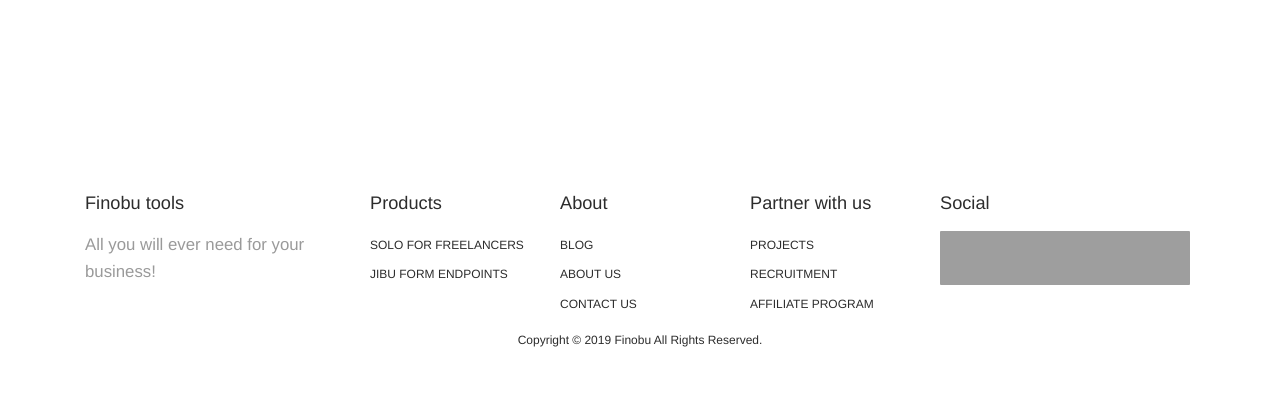
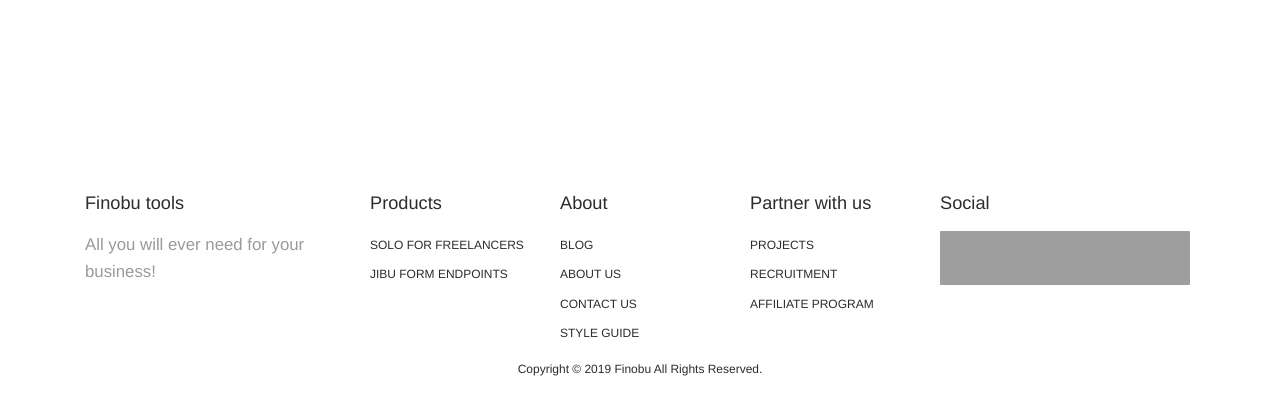
Before and after one commit to nicodemus-opon/finobu, a PHP site: page /beta/index.php in a window 1280 px wide. Shown: the part 442-862 px from the top of the page. Before the commit the page ends 789 px from the top, so only its background shows below. Run offline with PHP 8.4, Linux system fonts and the light colour scheme; some libraries are stand-ins or nearby versions; grey boxes are pictures that could not be loaded.

Commit message:
2019-03-18T12:51

```diff
--- a/includes/footer.php
+++ b/includes/footer.php
@@ -38,8 +38,13 @@
                             </a>
                         </li>
                         <li>
-                            <a href="#pablo">
+                            <a href="#">
                                 Contact Us
+                            </a>
+                        </li>
+                        <li>
+                            <a href="https://finobu.frontify.com/d/2kVczDBYnLot/finobu-style-guide#/basics/colors">
+                                Style Guide
                             </a>
                         </li>
                     </ul>
```
